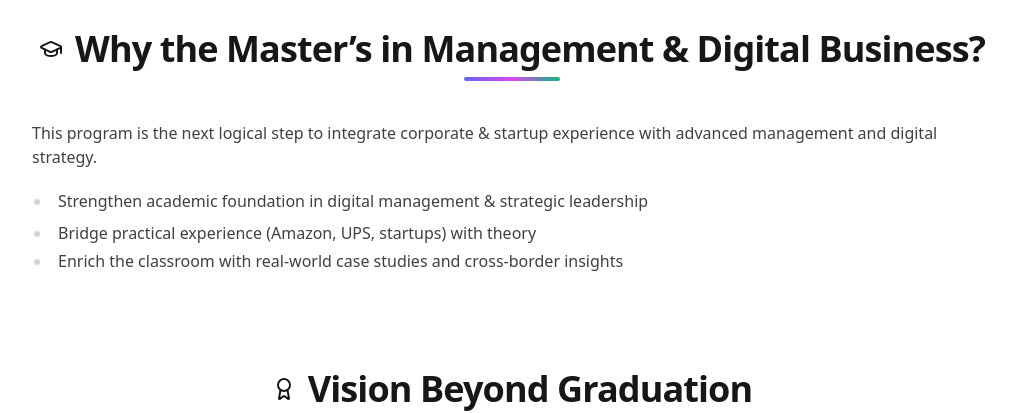
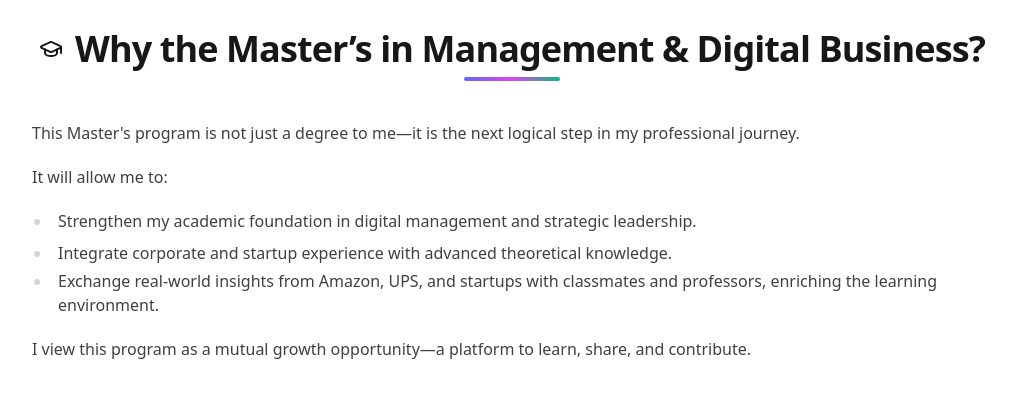
Before and after one commit to nguyenhongantech/personal-profile, a Next.js app: page / in a window 1280 px wide. Shown: the part 3400-3813 px from the top of the page, without its empty margins (128-1151 px from the left). Built offline with nearby package versions, Linux system fonts and the light colour scheme.

Commit message:
Fix: masters

```diff
--- a/app/page.tsx
+++ b/app/page.tsx
@@ -154,13 +154,16 @@ const DEFAULT_CONTENT = {
   },
   masters: {
     title: "Why the Master’s in Management & Digital Business?",
-    intro:
-      "This program is the next logical step to integrate corporate & startup experience with advanced management and digital strategy.",
+    intro: [
+      "This Master's program is not just a degree to me—it is the next logical step in my professional journey.",
+      "It will allow me to:",
+    ],
     bullets: [
-      "Strengthen academic foundation in digital management & strategic leadership",
-      "Bridge practical experience (Amazon, UPS, startups) with theory",
-      "Enrich the classroom with real-world case studies and cross-border insights"
-    ]
+      "Strengthen my academic foundation in digital management and strategic leadership.",
+      "Integrate corporate and startup experience with advanced theoretical knowledge.",
+      "Exchange real-world insights from Amazon, UPS, and startups with classmates and professors, enriching the learning environment."
+    ],
+    outtro: "I view this program as a mutual growth opportunity—a platform to learn, share, and contribute.",
   },
   vision: {
     title: "Vision Beyond Graduation",
@@ -726,12 +729,16 @@ export default function ProfileSite() {
 
       {/* Master's Motivation */}
       <Section title={data.masters.title} icon={<GraduationCap className="w-6 h-6"/>} wow>
-        <p className="mb-3">{data.masters.intro}</p>
+        {data.masters.intro.map((intro: string, i: number) => (
+          <p className="mb-3" key={i}>{intro}</p>
+        ))}
         <ul className="list-disc pl-5 space-y-1">
           {data.masters.bullets.map((b: string, i: number) => (
             <li key={i}>{b}</li>
           ))}
         </ul>
+        <p className="mb-3">{data.masters.outtro}</p>
+
       </Section>
 
       {/* Vision */}
```
